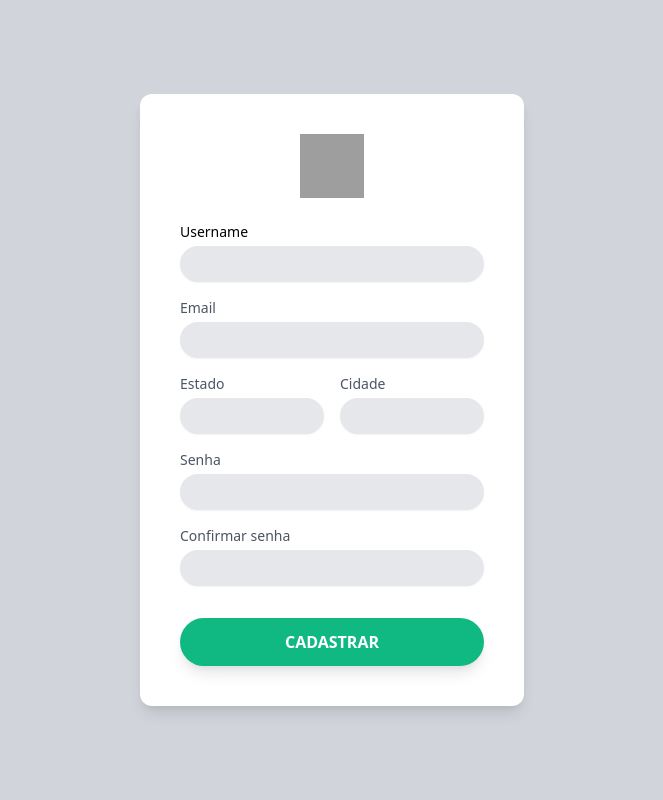
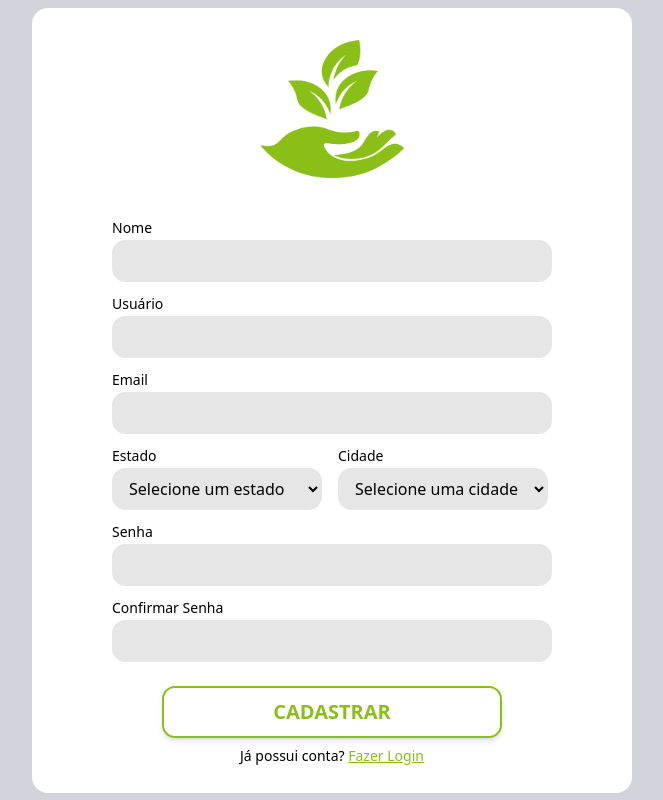
Before and after one commit to biacosta7/agras, a Django app: page /auth/cadastro/ in a window 1280 px wide. Shown: the whole page, without its empty margins (308-971 px from the left). Run offline with Django 5.2, Linux system fonts and the light colour scheme; some libraries are stand-ins or nearby versions; grey boxes are pictures that could not be loaded.

Commit message:
styling html

```diff
--- a/users/templates/cadastro.html
+++ b/users/templates/cadastro.html
@@ -1,63 +1,72 @@
+{% load static %}
+
 <!DOCTYPE html>
 <html lang="pt-br">
 <head>
     <meta charset="UTF-8">
     <meta name="viewport" content="width=device-width, initial-scale=1.0">
-    <title>Formulário de Cadastro</title>
-    <link href="https://cdn.jsdelivr.net/npm/tailwindcss@2.2.19/dist/tailwind.min.css" rel="stylesheet">
+    <title>AGRAS - Cadastro</title>
 </head>
 <body class="bg-gray-300 flex items-center justify-center min-h-screen">
-    <div class="bg-white p-10 rounded-xl shadow-lg w-full max-w-sm">
-        <div class="flex justify-center mb-6">
-            <!-- Logo -->
-            <img src="https://cdn.discordapp.com/attachments/1225636504869671093/1288213854181916722/image.png?ex=66f45e24&is=66f30ca4&hm=2d15154bd066d7f89be48743176771dad0c4a00b12503c102b3b3843f2de0855&" alt="Logo" class="h-16 w-16">
+    <div class="w-[600px] h-[785px] rounded-2xl bg-white">
+        <div class="flex flex-col items-center justify-center mt-4">
+            <img src="{% static 'assets/logo-green.png' %}" alt="Logo" class="w-36 mt-4 mb-5" />
+            <form action="{% url 'login' %}" method="POST" class="mt-[20px]">
+                <div>
+                    <label for="nome" class="block text-black text-sm font-normal mb-[2px]">Nome</label>
+                    <input type="text" name="nome" id="nome" class="w-[440px] px-3 py-2 border rounded-[13px] bg-[#e6e6e6] focus:outline-none focus:ring-2 focus:ring-[#8ABF17] text-black" required>
                 </div>
-
-        <form action="{% url 'cadastro' %}" method="POST" class="space-y-4">{% csrf_token %}
-
-            <!-- Campo Nome -->
+                <div class="mt-3">
+                    <label for="usuario" class="block text-black text-sm font-normal mb-[2px]">Usuário</label>
+                    <input type="text" name="usuario" id="usuario" class="w-[440px] px-3 py-2 border rounded-[13px] bg-[#e6e6e6] focus:outline-none focus:ring-2 focus:ring-[#8ABF17] text-black" required>
+                </div>
+                <div class="mt-3">
+                    <label for="email" class="block text-black text-sm font-normal mb-[2px]">Email</label>
+                    <input type="email" name="email" id="email" class="w-[440px] px-3 py-2 border rounded-[13px] bg-[#e6e6e6] focus:outline-none focus:ring-2 focus:ring-[#8ABF17] text-black" required>
+                </div>
+                <div class="flex space-x-4 mt-3">
                     <div>
-                <label for="username" class="block text-sm font-medium text-grey-600">Username</label>
-                <input type="text" name="username" id="username" class="mt-1 block w-full rounded-full bg-gray-200 border-gray-300 shadow-sm focus:ring-green-500 focus:border-green-500 sm:text-sm px-4 py-2" required>
-            </div>
-
-            <!-- Campo Email -->
-            <div>
-                <label for="email" class="block text-sm font-medium text-gray-600">Email</label>
-                <input type="email" name="email" id="email" class="mt-1 block w-full rounded-full bg-gray-200 border-gray-300 shadow-sm focus:ring-green-500 focus:border-green-500 sm:text-sm px-4 py-2" required>
-            </div>
-
-            <!-- Campos Estado e Cidade -->
-            <div class="grid grid-cols-2 gap-4">
-                <div>
-                    <label for="estado" class="block text-sm font-medium text-gray-600">Estado</label>
-                    <input type="text" name="estado" id="estado" class="mt-1 block w-full rounded-full bg-gray-200 border-gray-300 shadow-sm focus:ring-green-500 focus:border-green-500 sm:text-sm px-4 py-2" required>
+                        <label for="estado" class="block text-black text-sm font-normal mb-[2px]">Estado</label>
+                        <select name="estado" id="estado" class="w-[210px] px-3 py-2 border rounded-[13px] bg-[#e6e6e6] focus:outline-none focus:ring-2 focus:ring-[#8ABF17] text-black" required>
+                            <option value="">Selecione um estado</option>
+                            <option value="SP">São Paulo</option>
+                            <option value="RJ">Rio de Janeiro</option>
+                            <option value="MG">Minas Gerais</option>
+                            <option value="ES">Espírito Santo</option>
+                        </select>
                     </div>
                     <div>
-                    <label for="cidade" class="block text-sm font-medium text-gray-600">Cidade</label>
-                    <input type="text" name="cidade" id="cidade" class="mt-1 block w-full rounded-full bg-gray-200 border-gray-300 shadow-sm focus:ring-green-500 focus:border-green-500 sm:text-sm px-4 py-2" required>
+                        <label for="cidade" class="block text-black text-sm font-normal mb-[2px]">Cidade</label>
+                        <select name="cidade" id="cidade" class="w-[210px] px-3 py-2 border rounded-[13px] bg-[#e6e6e6] focus:outline-none focus:ring-2 focus:ring-[#8ABF17] text-black" required>
+                            <option value="">Selecione uma cidade</option>
+                            <option value="São Paulo">São Paulo</option>
+                            <option value="Rio de Janeiro">Rio de Janeiro</option>
+                            <option value="Belo Horizonte">Belo Horizonte</option>
+                            <option value="Vitória">Vitória</option>
+                        </select>
                     </div>
                 </div>
-
-            <!-- Campo Senha -->
-            <div>
-                <label for="senha" class="block text-sm font-medium text-gray-600">Senha</label>
-                <input type="password" name="senha" id="senha" class="mt-1 block w-full rounded-full bg-gray-200 border-gray-300 shadow-sm focus:ring-green-500 focus:border-green-500 sm:text-sm px-4 py-2" required>
+                <div class="mt-3">
+                    <label for="senha" class="block text-black text-sm font-normal mb-[2px]">Senha</label>
+                    <input type="password" name="senha" id="senha" class="w-[440px] px-3 py-2 border rounded-[13px] bg-[#e6e6e6] focus:outline-none focus:ring-2 focus:ring-[#8ABF17] text-black" required>
                 </div>
-
-            <!-- Campo Confirmar Senha -->
-            <div>
-                <label for="confirmar_senha" class="block text-sm font-medium text-gray-600">Confirmar senha</label>
-                <input type="password" name="confirmar_senha" id="confirmar_senha" class="mt-1 block w-full rounded-full bg-gray-200 border-gray-300 shadow-sm focus:ring-green-500 focus:border-green-500 sm:text-sm px-4 py-2" required>
+                <div class="mt-3">
+                    <label for="confirmar_senha" class="block text-black text-sm font-normal mb-[2px]">Confirmar Senha</label>
+                    <input type="password" name="confirmar_senha" id="confirmar_senha" class="w-[440px] px-3 py-2 border rounded-[13px] bg-[#e6e6e6] focus:outline-none focus:ring-2 focus:ring-[#8ABF17] text-black" required>
                 </div>
-
-            <!-- Botão Cadastrar -->
-            <div class="pt-4">
-                <button type="submit" class="w-full bg-green-500 text-white font-bold py-3 rounded-full shadow-lg hover:bg-green-600 transition duration-300">
-                    CADASTRAR
+               <div class="flex justify-center items-center">
+                <button type="submit" class="w-[340px] mt-6 px-3 py-2 relative inline-flex items-center justify-center p-4 px-6 py-3 overflow-hidden font-medium text-white transition duration-300 ease-out border-2 border-[#8ABF17] rounded-[13px] shadow-md group">
+                    <span class="absolute inset-0 flex items-center justify-center w-full h-full text-white duration-300 -translate-x-full bg-[#8ABF17] group-hover:translate-x-0 ease">
+                    <svg class="w-6 h-6" fill="none" stroke="currentColor" viewBox="0 0 24 24" xmlns="http://www.w3.org/2000/svg"><path stroke-linecap="round" stroke-linejoin="round" stroke-width="2" d="M14 5l7 7m0 0l-7 7m7-7H3"></path></svg>
+                    </span>
+                    <span class="absolute flex items-center justify-center w-full h-full text-[#8ABF17] text-xl font-bold uppercase transition-all duration-300 transform group-hover:translate-x-full ease">Cadastrar</span>
+                    <span class="relative invisible">Cadastrar</span>
                 </button>
                </div>
             </form>
+            <p class="mt-2 text-sm">Já possui conta? <a href="{% url 'login' %}" class="cursor-pointer underline text-[#8ABF17]">Fazer Login</a></p>
+        </div>
     </div>
 </body>
+<script src="https://cdn.tailwindcss.com"></script>
 </html>
```
Also changed, not shown: users/templates/login.html (+26 -27 lines). Lines whose indentation alone changed are shown as unchanged.
